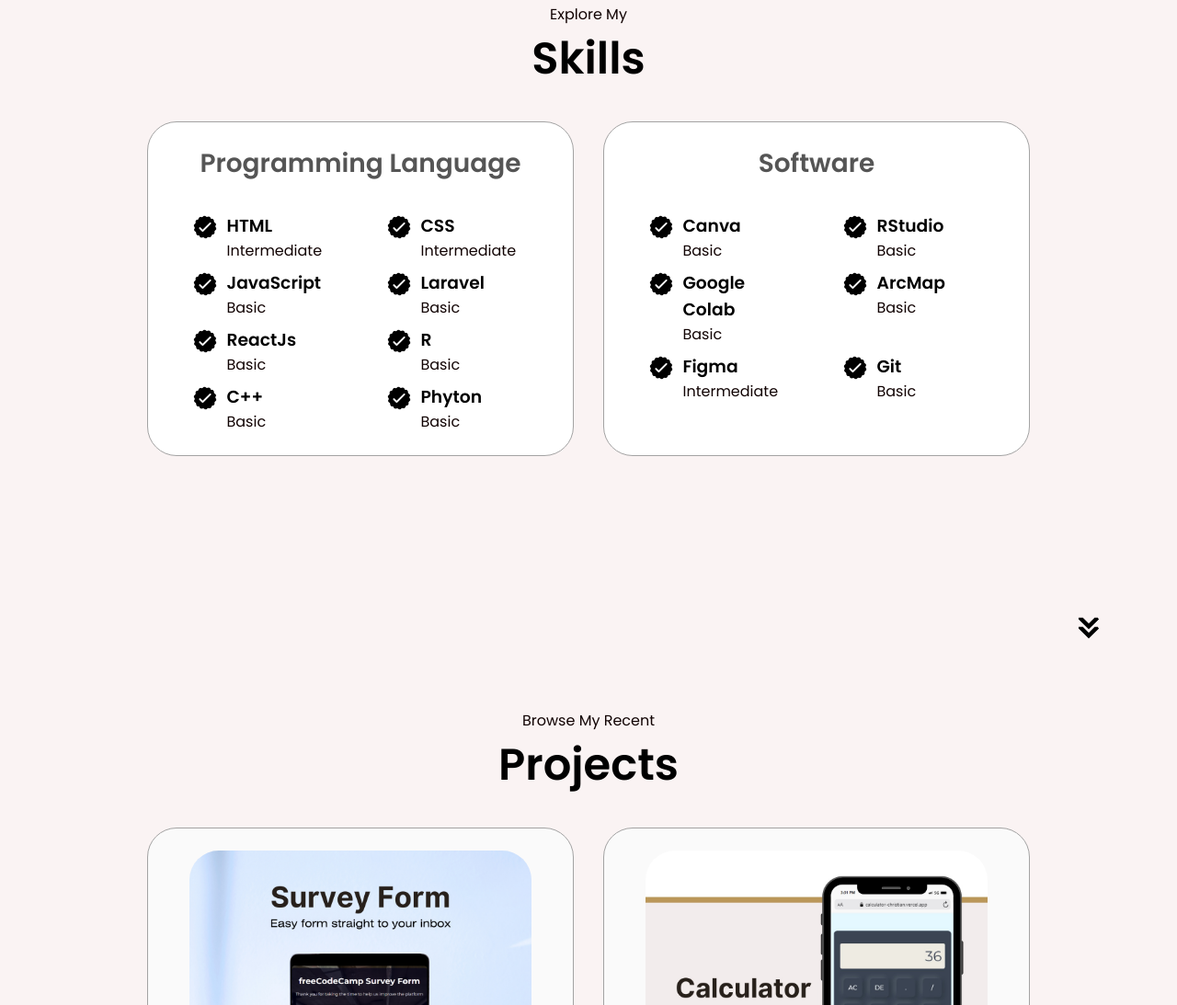
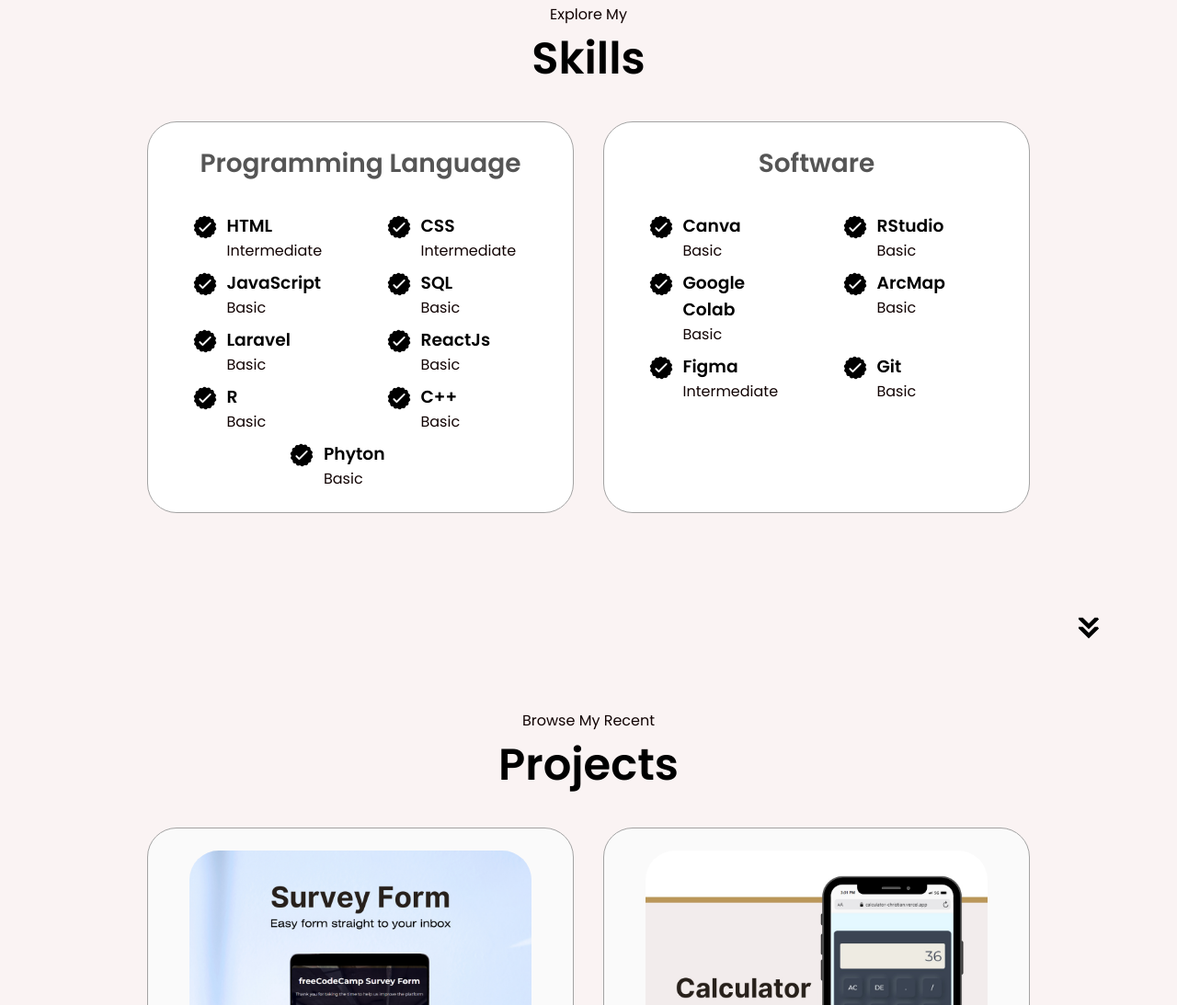
Before and after one commit to christian2103/Portofolio, a plain HTML site: page index.html in a window 1280 px wide. Shown: the part 1697-2790 px from the top of the page at 92% size. Drawn offline with Linux system fonts and the light colour scheme.

Commit message:
Update index.html

```diff
--- a/index.html
+++ b/index.html
@@ -175,6 +175,17 @@
                 />
                 <div class="content">
                   <h3>JavaScript</h3>
+                  <p>Basic</p>
+                </div>
+              </article>
+              <article>
+                <img
+                  src="./assets/checkmark.png"
+                  alt="Experience icon"
+                  class="icon"
+                />
+                <div class="content">
+                  <h3>SQL</h3>
                   <p>Basic</p>
                 </div>
               </article>
```
